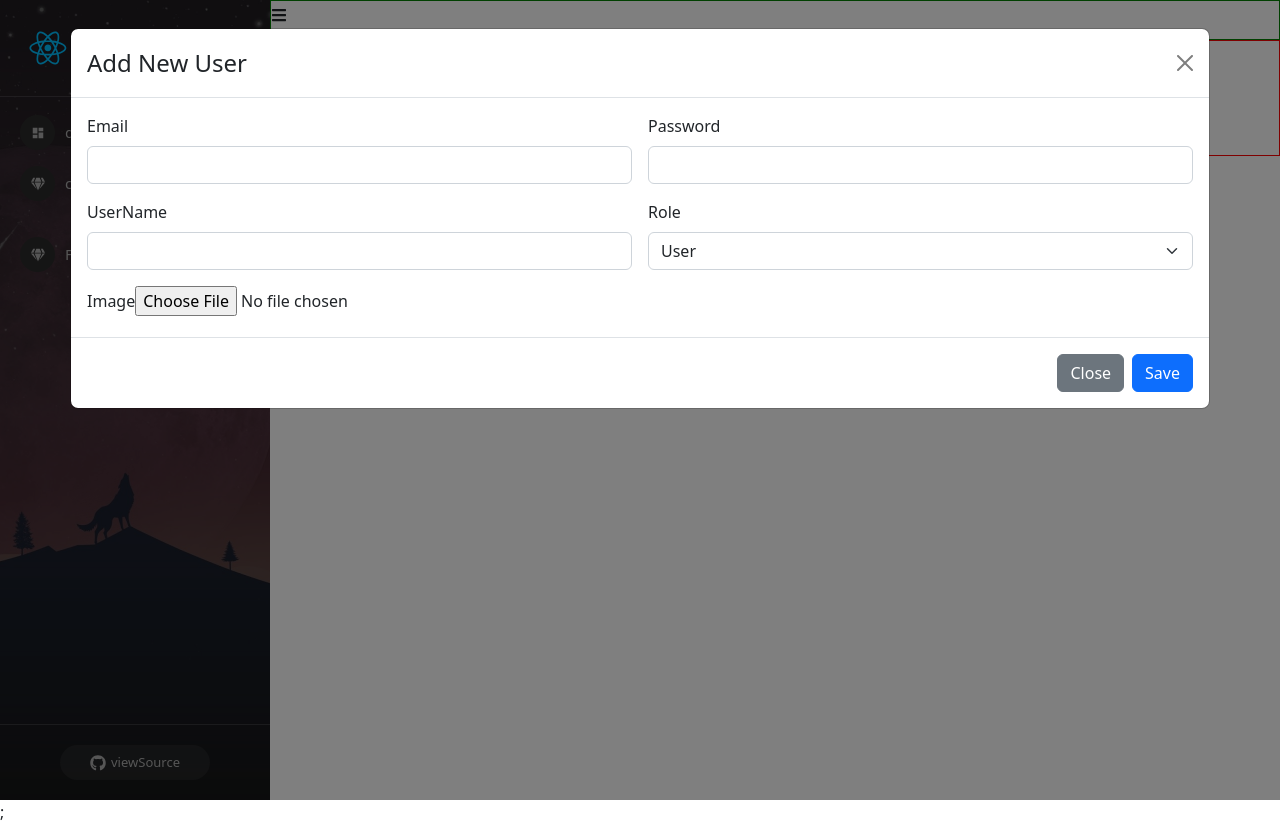
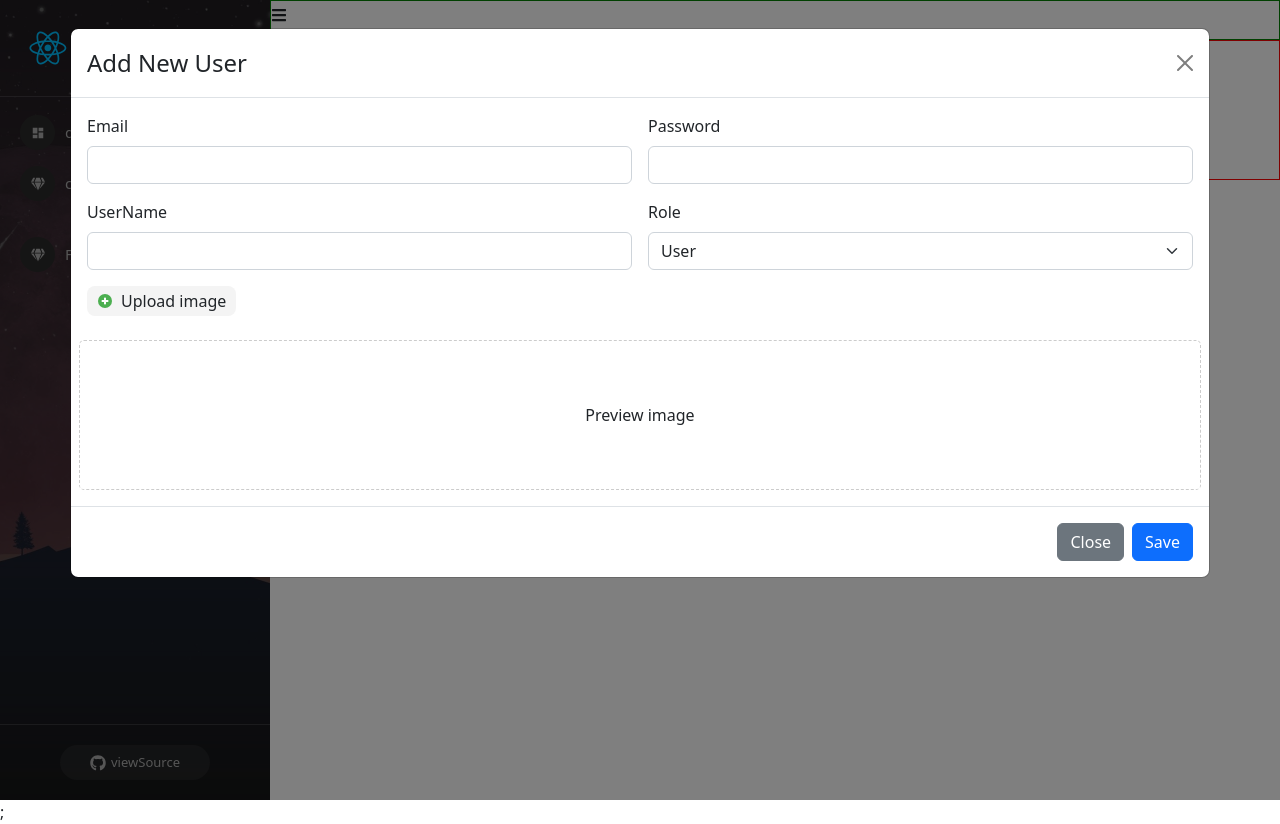
Before and after one commit to khoi23/web-demo, a React (Create React App) app: page /admins/manage-users in a window 1280 px wide. Both pictures are taken after a click on the button "Launch demo modal". Built offline with nearby package versions, Linux system fonts and the light colour scheme.

Commit message:
video 57

```diff
--- a/src/Components/Admin/Content/ManageUser.js
+++ b/src/Components/Admin/Content/ManageUser.js
@@ -1,5 +1,6 @@
 import React from "react";
 import ModalCreateUser from "./ModalCreateUser";
+import "./ManageUser.scss";
 
 const ManageUser = () => {
   return (
@@ -11,10 +12,8 @@
         <div>
           <button>Add New User</button>
         </div>
-        <div>
-          Table User
-          <ModalCreateUser />
-        </div>
+        <div>Table User</div>
+        <ModalCreateUser />
       </div>
     </div>
   );
--- /dev/null
+++ b/src/Components/Admin/Content/ManageUser.scss
@@ -0,0 +1,33 @@
+.manage-users-container {
+  .manage-users-content {
+  }
+}
+
+.modal-add-user {
+  .img-preview {
+    border: 1px dashed #ccc;
+    height: 150px;
+    border-radius: 5px;
+    display: flex;
+    justify-content: center;
+    align-items: center;
+    img {
+      max-width: 100%;
+      max-height: 100%;
+    }
+  }
+  .label-upload {
+    display: flex;
+    align-items: center;
+    gap: 8px;
+    width: fit-content;
+    background-color: rgb(244, 244, 244);
+    padding: 3px 10px;
+    border-radius: 8px;
+    border: none;
+    cursor: pointer;
+    &:hover {
+      background-color: rgb(230, 230, 230);
+    }
+  }
+}
--- a/src/Components/Admin/Content/ModalCreateUser.js
+++ b/src/Components/Admin/Content/ModalCreateUser.js
@@ -1,6 +1,7 @@
 import React, { useState } from "react";
 import Button from "react-bootstrap/Button";
 import Modal from "react-bootstrap/Modal";
+import { FcPlus } from "react-icons/fc";
 
 const ModalCreateUser = () => {
   const [show, setShow] = useState(false);
@@ -8,13 +9,34 @@
   const handleClose = () => setShow(false);
   const handleShow = () => setShow(true);
 
+  const [email, setEmail] = useState("");
+  const [password, setPassword] = useState("");
+  const [username, setUsername] = useState("");
+  const [role, setRole] = useState("User");
+  const [image, setImage] = useState("");
+  const [previewImg, setPreviewImg] = useState("");
+
+  const handleUploadImage = (e) => {
+    if (e.target && e.target.files && e.target.files[0]) {
+      setPreviewImg(URL.createObjectURL(e.target.files[0]));
+      setImage(e.target.files[0]);
+    } else {
+      // setPreviewImg('')
+    }
+  };
+
   return (
     <>
       <Button variant="primary" onClick={handleShow}>
         Launch demo modal
       </Button>
 
-      <Modal show={show} onHide={handleClose} size="xl" backdrop='static'>
+      <Modal
+        show={show}
+        onHide={handleClose}
+        size="xl"
+        backdrop="static"
+        className="modal-add-user">
         <Modal.Header closeButton>
           <Modal.Title>Add New User</Modal.Title>
         </Modal.Header>
@@ -22,28 +44,67 @@
           <form className="row g-3">
             <div className="col-md-6">
               <label className="form-label">Email</label>
-              <input type="email" className="form-control" />
+              <input
+                type="email"
+                className="form-control"
+                value={email}
+                onChange={(e) => {
+                  setEmail(e.target.value);
+                }}
+              />
             </div>
             <div className="col-md-6">
               <label className="form-label">Password</label>
-              <input type="password" className="form-control" />
+              <input
+                type="password"
+                className="form-control"
+                value={password}
+                onChange={(e) => {
+                  setPassword(e.target.value);
+                }}
+              />
             </div>
             <div className="col-md-6">
               <label className="form-label">UserName</label>
-              <input type="text" className="form-control" />
+              <input
+                type="text"
+                className="form-control"
+                value={username}
+                onChange={(e) => {
+                  setUsername(e.target.value);
+                }}
+              />
             </div>
             <div className="col-md-6">
               <label className="form-label">Role</label>
-              <select className="form-select">
-                <option selected value="USER">
-                  User
-                </option>
-                <option>Admin</option>
+              <select
+                className="form-select"
+                onChange={(e) => {
+                  setRole(e.target.value);
+                }}>
+                <option value="User">User</option>
+                <option value="Admin">Admin</option>
               </select>
             </div>
             <div className="col-md-12">
-              <label className="form-label">Image</label>
-              <input type="file" />
+              <label className="form-label label-upload" htmlFor="labelUpload">
+                <FcPlus />
+                Upload image
+              </label>
+              <input
+                type="file"
+                id="labelUpload"
+                hidden
+                onChange={(e) => handleUploadImage(e)}
+              />
+            </div>
+
+            <div className="col-md-12 img-preview">
+              {previewImg ? (
+                <img src={previewImg} />
+              ) : (
+                <span>Preview image</span>
+              )}
             </div>
           </form>
         </Modal.Body>
```
Also changed, not shown: note.txt.
